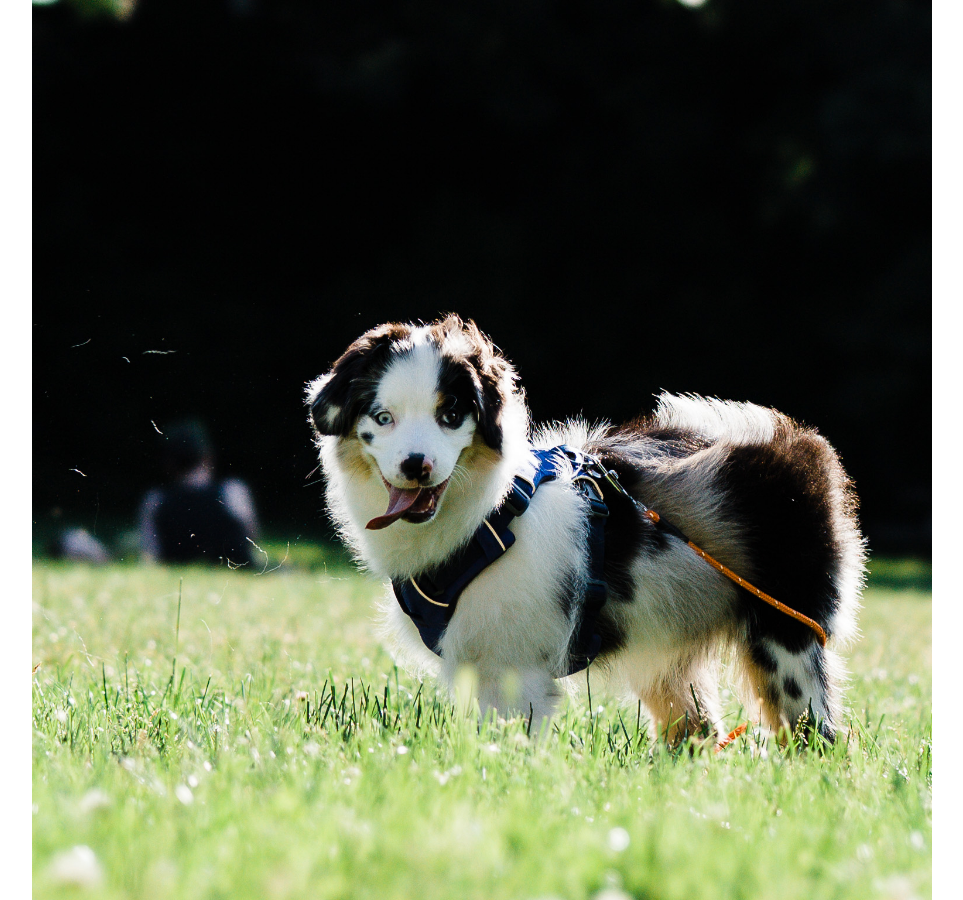
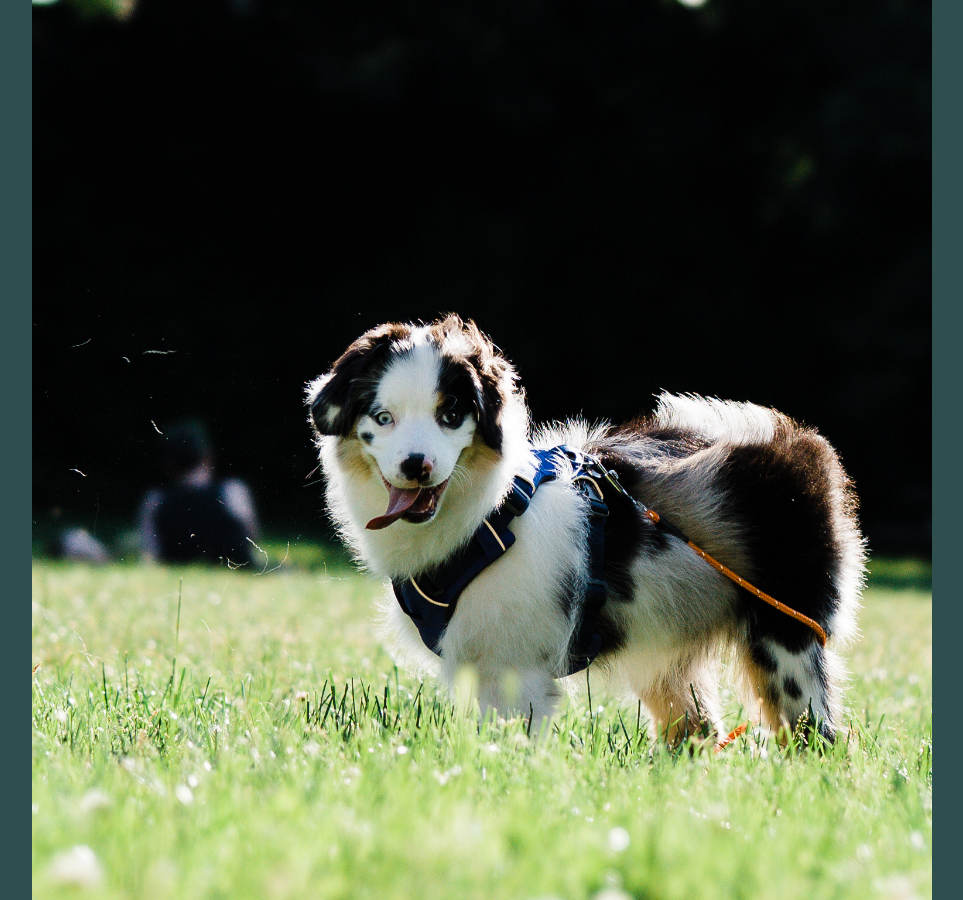
Before and after one commit to TheFireFerret/TheFireFerret.github.io, a Jekyll site: the page built from index.html, in a window 1280 px wide. Shown: the whole page, without its empty margins (158-1121 px from the left). Built offline with Jekyll 4.4.1, drawn with Linux system fonts in a browser that asks for light colours.

Commit message:
background color zuzu?

```diff
--- a/_includes/zuzu.html
+++ b/_includes/zuzu.html
@@ -3,6 +3,7 @@
             * {
                 margin: 0;
                 padding: 0;
+                background: darkslategray;
             }
             .imgbox {
                 display: grid;
@@ -15,7 +16,7 @@
             }
         </style>
 
-        <a class="imgbox" href="default.asp">
+        <a class="imgbox" href="https://www.instagram.com/zuzu.aussie/">
             <img src="img/zuzu.jpg" class="center-fit" alt="zuzu" />
         </a>
 
```
